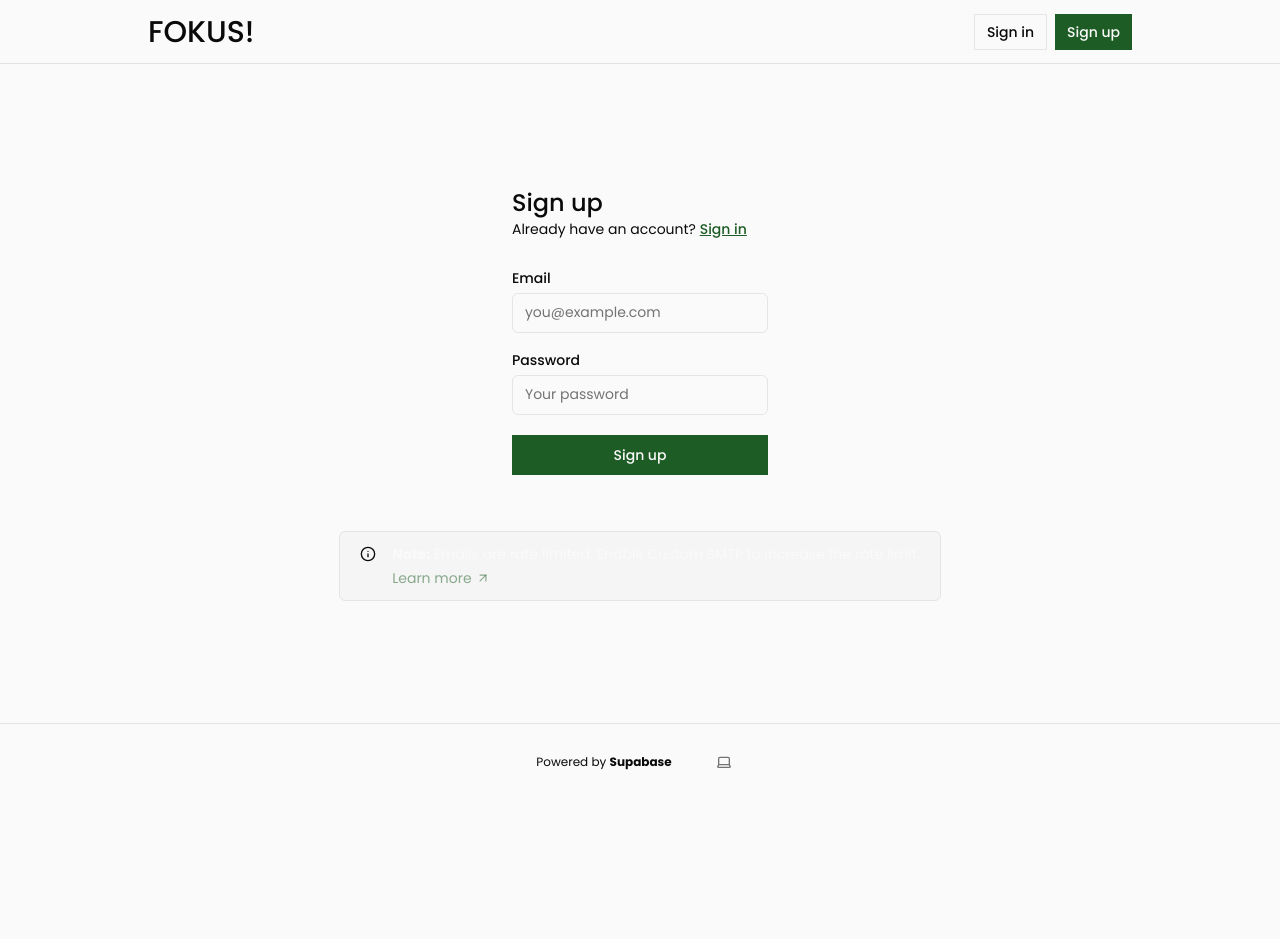
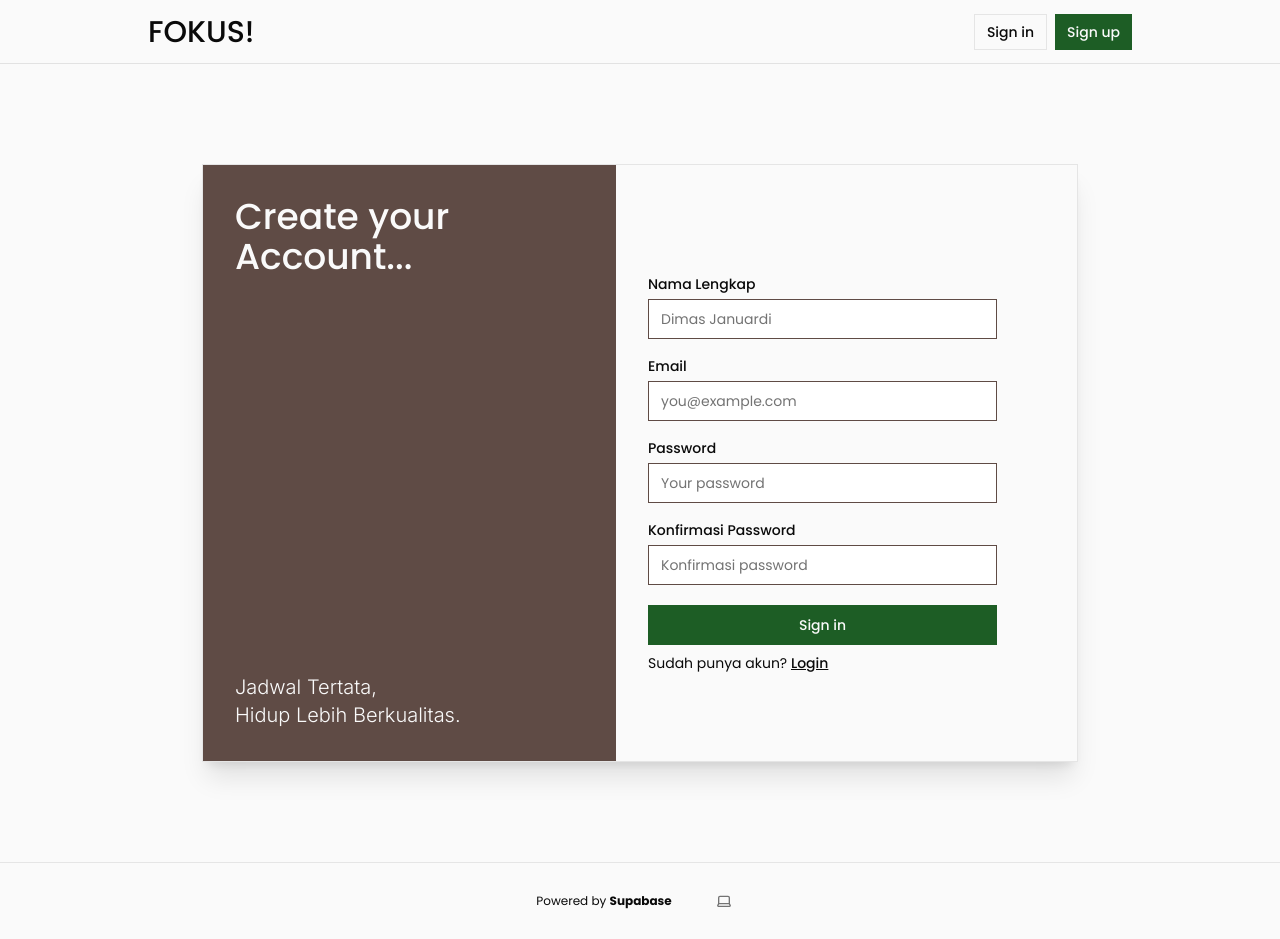
Before and after one commit to InYrDim/fokus, a Next.js app: page /sign-up in a window 1280 px wide. Before the commit the page ends 800 px from the top, so only its background shows below. Built offline with nearby package versions, Linux system fonts and the light colour scheme; no server answers.

Commit message:
feat: login & sign-in

```diff
--- a/app/(auth-pages)/sign-in/page.tsx
+++ b/app/(auth-pages)/sign-in/page.tsx
@@ -5,28 +5,33 @@
 import { Label } from "@/components/ui/label";
 import Link from "next/link";
 
+import { Inter } from "next/font/google";
+
+const inter = Inter({ subsets: ["latin"], display: "swap", weight: "300" });
+
 export default async function Login(props: { searchParams: Promise<Message> }) {
     const searchParams = await props.searchParams;
     return (
-    <form className="flex-1 flex flex-col min-w-64">
-      <h1 className="text-2xl font-medium">Sign in</h1>
-      <p className="text-sm text-foreground">
-        Don't have an account?{" "}
-        <Link className="text-foreground font-medium underline" href="/sign-up">
-          Sign up
-        </Link>
+        <div className="flex border shadow-xl ">
+            <div className="text-neutral-50 flex-1 flex flex-col gap-2 items-start justify-between bg-secondary p-8">
+                <h1 className="text-4xl font-medium">Login</h1>
+                <p
+                    className={`${inter.className} font-normal text-xl text-wrap`}
+                >
+                    Jadwal Tertata,
+                    <br /> Hidup Lebih Berkualitas.
                 </p>
-      <div className="flex flex-col gap-2 [&>input]:mb-3 mt-8">
+            </div>
+            <form className="flex-1 flex flex-col py-20 pl-8 pr-20">
+                <div className="flex flex-col gap-2 [&>input]:mb-3 mt-8 ">
                     <Label htmlFor="email">Email</Label>
-        <Input name="email" placeholder="you@example.com" required />
+                    <Input
+                        name="email"
+                        placeholder="you@example.com"
+                        required
+                    />
                     <div className="flex justify-between items-center">
                         <Label htmlFor="password">Password</Label>
-          <Link
-            className="text-xs text-foreground underline"
-            href="/forgot-password"
-          >
-            Forgot Password?
-          </Link>
                     </div>
                     <Input
                         type="password"
@@ -34,11 +39,24 @@
                         placeholder="Your password"
                         required
                     />
-        <SubmitButton pendingText="Signing In..." formAction={signInAction}>
+                    <SubmitButton
+                        pendingText="Signing In..."
+                        formAction={signInAction}
+                    >
                         Sign in
                     </SubmitButton>
+                    <p className="text-sm text-foreground">
+                        Belum punya akun?{" "}
+                        <Link
+                            className="text-foreground font-medium underline"
+                            href="/sign-up"
+                        >
+                            Buat akun
+                        </Link>
+                    </p>
                     <FormMessage message={searchParams} />
                 </div>
             </form>
+        </div>
     );
 }
--- a/app/(auth-pages)/sign-up/page.tsx
+++ b/app/(auth-pages)/sign-up/page.tsx
@@ -6,10 +6,15 @@
 import Link from "next/link";
 import { SmtpMessage } from "../smtp-message";
 
+import { Inter } from "next/font/google";
+
+const inter = Inter({ subsets: ["latin"], display: "swap", weight: "300" });
+
 export default async function Signup(props: {
     searchParams: Promise<Message>;
 }) {
     const searchParams = await props.searchParams;
+
     if ("message" in searchParams) {
         return (
             <div className="w-full flex-1 flex items-center h-screen sm:max-w-md justify-center gap-2 p-4">
@@ -20,32 +25,74 @@
 
     return (
         <>
-      <form className="flex flex-col min-w-64 max-w-64 mx-auto">
-        <h1 className="text-2xl font-medium">Sign up</h1>
-        <p className="text-sm text text-foreground">
-          Already have an account?{" "}
-          <Link className="text-primary font-medium underline" href="/sign-in">
-            Sign in
-          </Link>
+            <div className="flex border shadow-xl">
+                <div className="text-neutral-50 flex-1 flex flex-col gap-2 items-start justify-between bg-secondary p-8">
+                    <h1 className="text-4xl font-medium">
+                        Create your Account...
+                    </h1>
+                    <p
+                        className={`${inter.className} font-normal text-xl text-wrap`}
+                    >
+                        Jadwal Tertata,
+                        <br /> Hidup Lebih Berkualitas.
                     </p>
-        <div className="flex flex-col gap-2 [&>input]:mb-3 mt-8">
+                </div>
+                <form className="flex-1 flex flex-col py-20 pl-8 pr-20">
+                    <div className="flex flex-col gap-2 [&>input]:mb-3 mt-8 ">
+                        <Label htmlFor="fullname">Nama Lengkap</Label>
+                        <Input
+                            name="fullname"
+                            type="text"
+                            placeholder="Dimas Januardi"
+                            required
+                        />
                         <Label htmlFor="email">Email</Label>
-          <Input name="email" placeholder="you@example.com" required />
+                        <Input
+                            name="email"
+                            type="email"
+                            placeholder="you@example.com"
+                            required
+                        />
+                        <div className="flex justify-between items-center">
                             <Label htmlFor="password">Password</Label>
+                        </div>
                         <Input
                             type="password"
                             name="password"
                             placeholder="Your password"
-            minLength={6}
                             required
                         />
-          <SubmitButton formAction={signUpAction} pendingText="Signing up...">
-            Sign up
+
+                        <Label htmlFor="confirm_password">
+                            Konfirmasi Password
+                        </Label>
+                        <Input
+                            type="text"
+                            name="confirm_password"
+                            placeholder="Konfirmasi password"
+                            required
+                        />
+                        <SubmitButton
+                            pendingText="Signing In..."
+                            formAction={signUpAction}
+                        >
+                            Sign in
                         </SubmitButton>
+                        <p className="text-sm text-foreground">
+                            Sudah punya akun?{" "}
+                            <Link
+                                className="text-foreground font-medium underline"
+                                href="/sign-in"
+                            >
+                                Login
+                            </Link>
+                        </p>
+
                         <FormMessage message={searchParams} />
                     </div>
                 </form>
-      <SmtpMessage />
+            </div>
+            {/* <SmtpMessage /> */}
         </>
     );
 }
--- a/app/actions.ts
+++ b/app/actions.ts
@@ -6,8 +6,28 @@
 import { redirect } from "next/navigation";
 
 export const signUpAction = async (formData: FormData) => {
+    const password = formData.get("password")?.toString();
+    const confirm_password = formData.get("confirm_password")?.toString();
+
+    if (!password || !confirm_password) {
+        return encodedRedirect(
+            "error",
+            "/sign-up",
+            "Password and confirm password are required"
+        );
+    }
+
+    if (password !== confirm_password) {
+        return encodedRedirect(
+            "error",
+            "/sign-up",
+            "Password and confirm password do not match"
+        );
+    }
+
     const email = formData.get("email")?.toString();
-    const password = formData.get("password")?.toString();
+    const fullname = formData.get("fullname")?.toString();
+
     const supabase = await createClient();
     const origin = (await headers()).get("origin");
 
--- a/app/page.tsx
+++ b/app/page.tsx
@@ -1,12 +1,18 @@
 import Hero from "@/components/hero";
 import Button from "@/components/primary-button";
+import Link from "next/link";
 
 export default async function Home() {
     return (
         <>
             <Hero />
             <main className="flex-1 flex flex-col gap-6 px-4">
-                <Button>Mulai!</Button>
+                <Link
+                    href="/protected"
+                    className="flex-1 flex flex-col gap-6 px-4"
+                >
+                    <Button>Mulai!</Button>
+                </Link>
             </main>
         </>
     );
--- a/components/ui/input.tsx
+++ b/components/ui/input.tsx
@@ -11,14 +11,14 @@
             <input
                 type={type}
                 className={cn(
-          "flex h-10 w-full rounded-md border border-input bg-background px-3 py-2 text-sm ring-offset-background file:border-0 file:bg-transparent file:text-sm file:font-medium placeholder:text-muted-foreground focus-visible:outline-none focus-visible:ring-2 focus-visible:ring-ring focus-visible:ring-offset-2 disabled:cursor-not-allowed disabled:opacity-50",
-          className,
+                    "flex h-10 w-full border  border-secondary px-3 py-2 text-sm ring-offset-background file:border-0 file:bg-transparent file:text-sm file:font-medium placeholder:text-muted-foreground focus-visible:outline-none focus-visible:ring-2 focus-visible:ring-ring focus-visible:ring-offset-2 disabled:cursor-not-allowed disabled:opacity-50 ",
+                    className
                 )}
                 ref={ref}
                 {...props}
             />
         );
-  },
+    }
 );
 Input.displayName = "Input";
 
--- a/package.json
+++ b/package.json
@@ -6,10 +6,11 @@
     "start": "next start"
   },
   "dependencies": {
+    "@radix-ui/react-alert-dialog": "^1.1.10",
     "@radix-ui/react-checkbox": "^1.1.1",
     "@radix-ui/react-dropdown-menu": "^2.1.1",
     "@radix-ui/react-label": "^2.1.0",
-    "@radix-ui/react-slot": "^1.1.0",
+    "@radix-ui/react-slot": "^1.2.0",
     "@supabase/ssr": "latest",
     "@supabase/supabase-js": "latest",
     "autoprefixer": "10.4.20",
```
Also changed, not shown: app/(auth-pages)/layout.tsx (+7 -5 lines), components/form-message.tsx (+40 -5 lines), components/ui/alert-dialog.tsx (added, +141 -0 lines), components/auth-card.tsx (added), 1 other file (tests, documents, lock files or other folders). Lines whose indentation alone changed are shown as unchanged.
